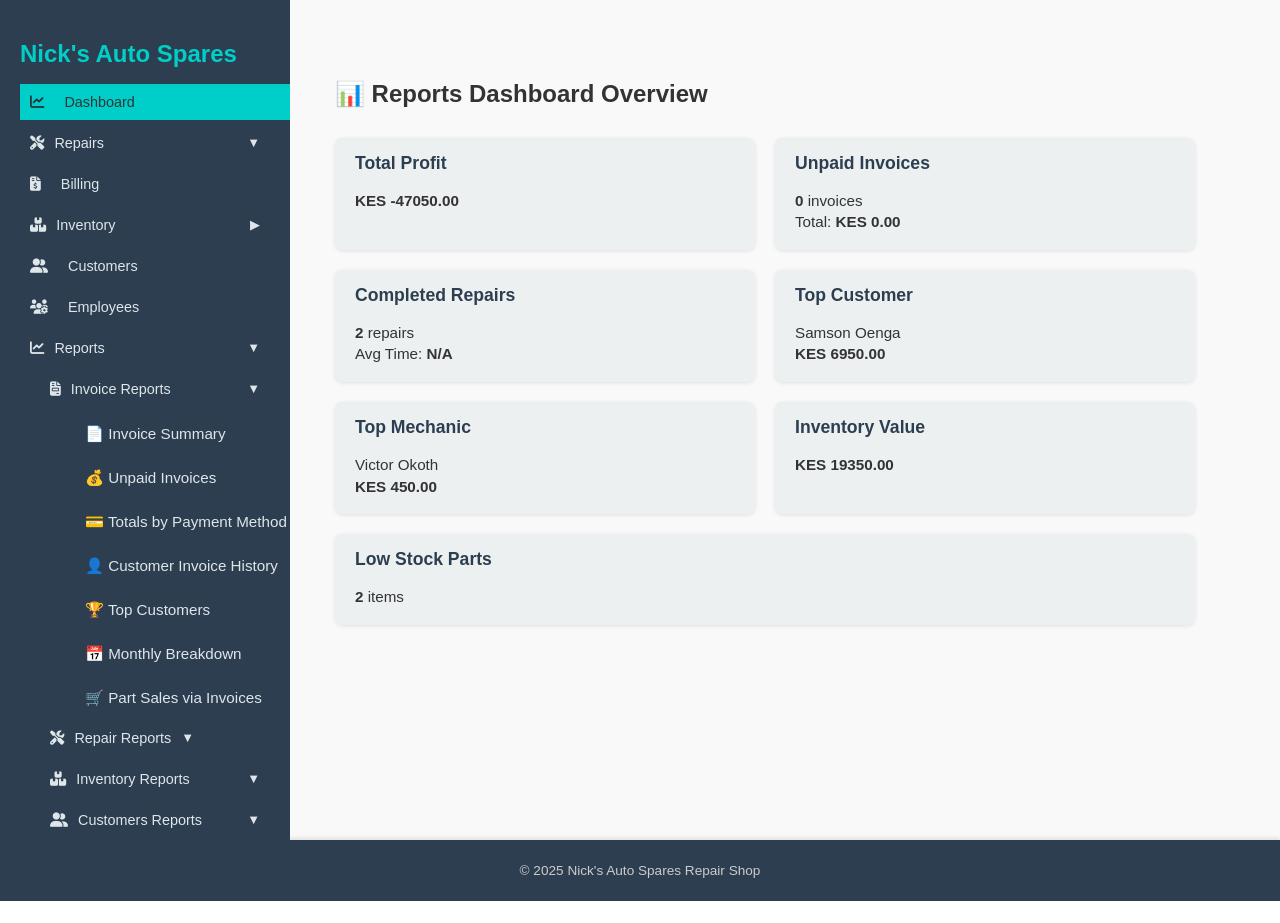
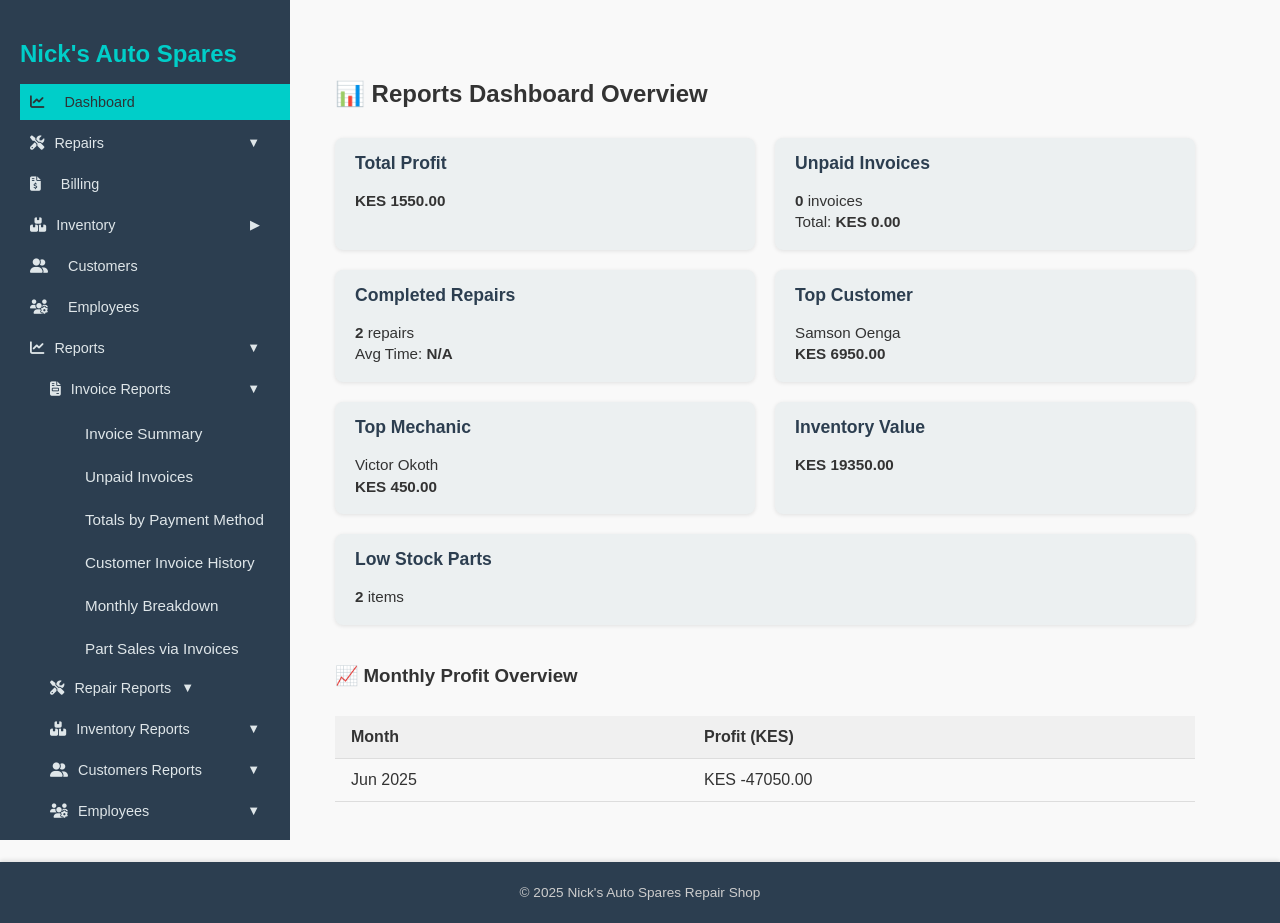
Before and after one commit to samson-ro/nickspares-customized-and-latest, a Django app: page /reports/overview/ in a window 1280 px wide, after a click that opens the changed part. Shown: the part 92-1015 px from the top of the page. Before the commit the page ends 993 px from the top, so only its background shows below. Run offline with Django 5.2, Linux system fonts and the light colour scheme; a user stored in the database is signed in; data comes from the database, SQL or seed files in the repository; both versions use the stored data as it was after the commit; tables that the repository leaves empty hold one stand-in row (values such as "Sample post").

Commit message:
"Wednesday"

```diff
--- /dev/null
+++ b/core/templatetags/custom_filters.py
@@ -0,0 +1,11 @@
+
+from django import template
+
+register = template.Library()
+
+@register.filter
+def zip_lists(a, b):
+    try:
+        return zip(a, b)
+    except:
+        return []
--- a/reports/urls.py
+++ b/reports/urls.py
@@ -6,7 +6,6 @@
     path('invoices/unpaid/', views.unpaid_invoices_report, name='unpaid_invoices_report'),
     path('invoices/summary/', views.payment_summary_report, name='payment_summary_report'),
     path('invoices/customer/', views.customer_invoice_history, name='customer_invoice_history'),
-    path('invoices/top-customers/', views.top_customers_report, name='top_customers_report'),
     path('invoices/monthly/', views.monthly_invoice_breakdown, name='monthly_invoice_breakdown'),
     path('invoices/part-sales/', views.part_sales_report, name='part_sales_report'),
 
--- a/reports/utils.py
+++ b/reports/utils.py
@@ -5,9 +5,10 @@
 from django.http import HttpResponse
 import datetime
 
+from repairs.models import RepairPart
 from decimal import Decimal
 from django.db.models import Sum
-from billing.models import Invoice, PurchasedPart
+from billing.models import Invoice
 from django.db.models.functions import TruncMonth
 
 def render_pdf_view(template_path, context, filename="report.pdf"):
@@ -58,16 +59,22 @@
 
 
 def calculate_total_profit():
-    total_profit = Decimal("0")
+    total_profit = Decimal('0.00')
 
-    invoices = Invoice.objects.all().prefetch_related("purchased_parts__part")
-    for invoice in invoices:
-        revenue = invoice.amount
-        part_cost = sum([
-            p.quantity * (p.part.procurement_cost or Decimal("0"))
-            for p in invoice.purchased_parts.all()
-        ])
-        profit = revenue - part_cost
+    for invoice in Invoice.objects.all().select_related('repair').prefetch_related('purchased_parts__part'):
+        cost = Decimal('0.00')
+
+        if invoice.repair:
+            # It's a service invoice
+            parts_used = RepairPart.objects.filter(repair=invoice.repair).select_related('part')
+            for part_entry in parts_used:
+                cost += part_entry.quantity * part_entry.part.procurement_cost
+        else:
+            # It's a parts purchase
+            for purchased in invoice.purchased_parts.all():
+                cost += purchased.quantity * purchased.part.procurement_cost
+
+        profit = invoice.amount - cost
         total_profit += profit
 
     return total_profit
--- a/reports/views.py
+++ b/reports/views.py
@@ -127,38 +127,6 @@
         return render_pdf_view("reports/invoice_reports/customer_invoice_history_pdf.html", context, "customer-invoice-history.pdf")
 
     return render(request, "reports/invoice_reports/customer_invoice_history.html", context)
-
-@login_required
-def top_customers_report(request):
-    from_date, to_date = parse_date_range(request)
-
-    invoices = Invoice.objects.filter(paid=True)
-
-    if from_date:
-        invoices = invoices.filter(date_issued__gte=from_date)
-    if to_date:
-        invoices = invoices.filter(date_issued__lte=to_date)
-
-    # Aggregate totals per customer
-    totals = invoices.values('customer').annotate(total=Sum('amount')).order_by('-total')
-
-    # Fetch customer instances
-    customer_ids = [item['customer'] for item in totals]
-    customer_map = {c.id: c for c in Customer.objects.filter(id__in=customer_ids)}
-
-    # Pair customer object with total
-    top_customers = [(customer_map[item['customer']], item['total']) for item in totals]
-
-    context = {
-        "top_customers": top_customers,
-        "from_date": from_date,
-        "to_date": to_date
-    }
-
-    if request.GET.get("format") == "pdf":
-        return render_pdf_view("reports/invoice_reports/top_customers_report_pdf.html", context, "top-customers.pdf")
-
-    return render(request, "reports/invoice_reports/top_customers_report.html", context)
 
 
 @login_required
@@ -1025,7 +993,7 @@
 
 @login_required
 def low_stock_by_supplier(request):
-    LOW_STOCK_THRESHOLD = 5  # 🔹 configurable threshold
+    LOW_STOCK_THRESHOLD = 3  # 🔹 configurable threshold
 
     low_stock_parts = (
         SparePart.objects
--- a/templates/base_dashboard.html
+++ b/templates/base_dashboard.html
@@ -279,13 +279,12 @@
                 </button>
 
                 <div id="invoiceReportsSubmenu" class="submenu {% if '/reports/invoices/' in request.path %}show{% endif %}">
-                    <a href="{% url 'invoice_report' %}" class="{% if request.path == '/reports/invoices/' %}active{% endif %}">📄 Invoice Summary</a>
-                    <a href="{% url 'unpaid_invoices_report' %}" class="{% if request.path == '/reports/invoices/unpaid/' %}active{% endif %}">💰 Unpaid Invoices</a>
-                    <a href="{% url 'payment_summary_report' %}" class="{% if request.path == '/reports/invoices/summary/' %}active{% endif %}">💳 Totals by Payment Method</a>
-                    <a href="{% url 'customer_invoice_history' %}" class="{% if request.path == '/reports/invoices/customer/' %}active{% endif %}">👤 Customer Invoice History</a>
-                    <a href="{% url 'top_customers_report' %}" class="{% if request.path == '/reports/invoices/top-customers/' %}active{% endif %}">🏆 Top Customers</a>
-                    <a href="{% url 'monthly_invoice_breakdown' %}" class="{% if request.path == '/reports/invoices/monthly/' %}active{% endif %}">📅 Monthly Breakdown</a>
-                    <a href="{% url 'part_sales_report' %}" class="{% if request.path == '/reports/invoices/part-sales/' %}active{% endif %}">🛒 Part Sales via Invoices</a>
+                    <a href="{% url 'invoice_report' %}" class="{% if request.path == '/reports/invoices/' %}active{% endif %}">Invoice Summary</a>
+                    <a href="{% url 'unpaid_invoices_report' %}" class="{% if request.path == '/reports/invoices/unpaid/' %}active{% endif %}">Unpaid Invoices</a>
+                    <a href="{% url 'payment_summary_report' %}" class="{% if request.path == '/reports/invoices/summary/' %}active{% endif %}">Totals by Payment Method</a>
+                    <a href="{% url 'customer_invoice_history' %}" class="{% if request.path == '/reports/invoices/customer/' %}active{% endif %}">Customer Invoice History</a>
+                    <a href="{% url 'monthly_invoice_breakdown' %}" class="{% if request.path == '/reports/invoices/monthly/' %}active{% endif %}">Monthly Breakdown</a>
+                    <a href="{% url 'part_sales_report' %}" class="{% if request.path == '/reports/invoices/part-sales/' %}active{% endif %}">Part Sales via Invoices</a>
                 </div>
 
                 <button class="toggle {% if '/reports/repairs/' in request.path %}active{% endif %}" onclick="toggleMenu('repairReportsSubmenu', this)">
--- a/templates/reports/reports_overview.html
+++ b/templates/reports/reports_overview.html
@@ -1,4 +1,6 @@
 {% extends "base_dashboard.html" %}
+{% load static %}
+{% load custom_filters %}
 {% block content %}
 <h2>📊 Reports Dashboard Overview</h2>
 
@@ -65,6 +67,31 @@
     </div>
 </div>
 
+<h3 style="margin-top: 40px;">📈 Monthly Profit Overview</h3>
+
+{% if chart_profit_labels and chart_profit_values %}
+    <div style="overflow-x: auto; margin-top: 10px;">
+        <table class="styled-table">
+            <thead>
+                <tr>
+                    <th>Month</th>
+                    <th>Profit (KES)</th>
+                </tr>
+            </thead>
+            <tbody>
+                {% for month, profit in chart_profit_labels|zip_lists:chart_profit_values %}
+                <tr>
+                    <td>{{ month }}</td>
+                    <td>KES {{ profit|floatformat:2 }}</td>
+                </tr>
+                {% endfor %}
+            </tbody>
+        </table>
+    </div>
+{% else %}
+    <p>No profit data available.</p>
+{% endif %}
+
 <style>
 .report-card {
     flex: 1 1 240px;
```
Also changed, not shown: core/mixins.py (added, +46 -0 lines), templates/reports/invoice_reports/top_customers_report.html (deleted, +0 -35 lines), templates/reports/invoice_reports/top_customers_report_pdf.html (deleted, +0 -47 lines), core/templatetags/__init__.py (added), db.sqlite3.
